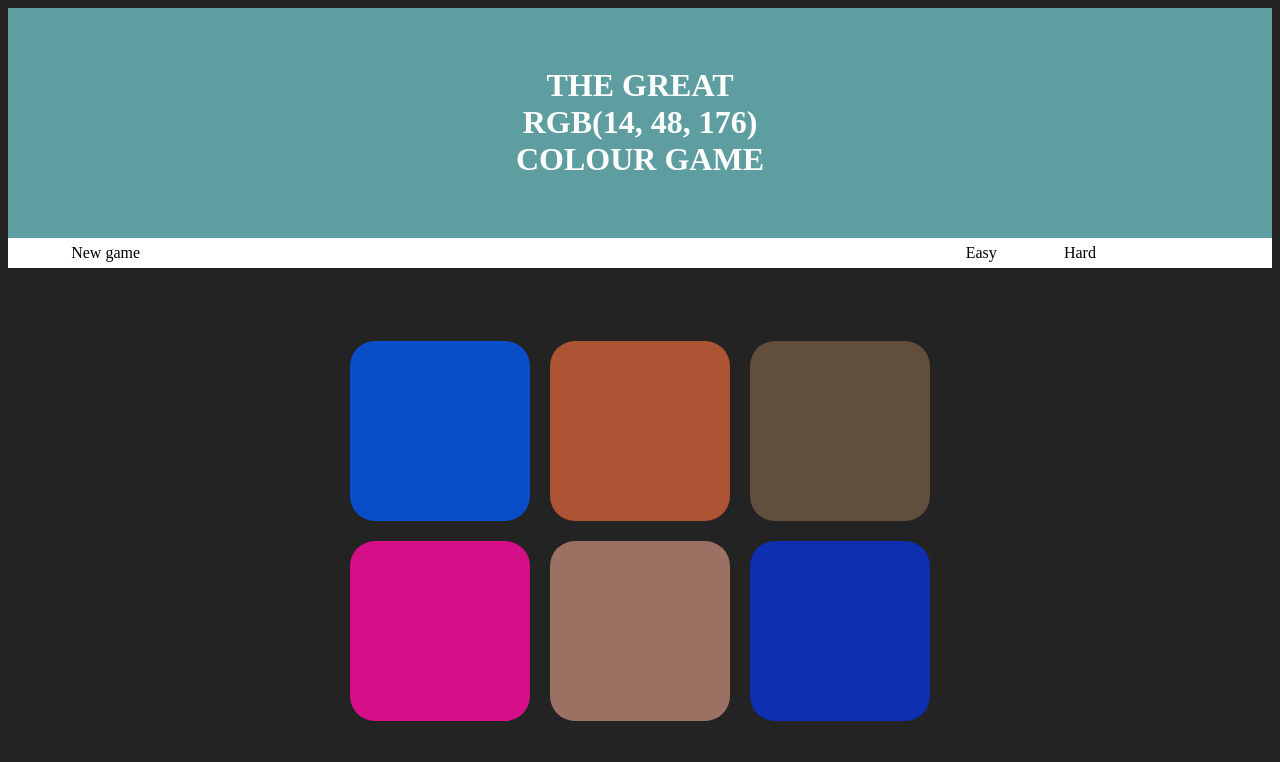
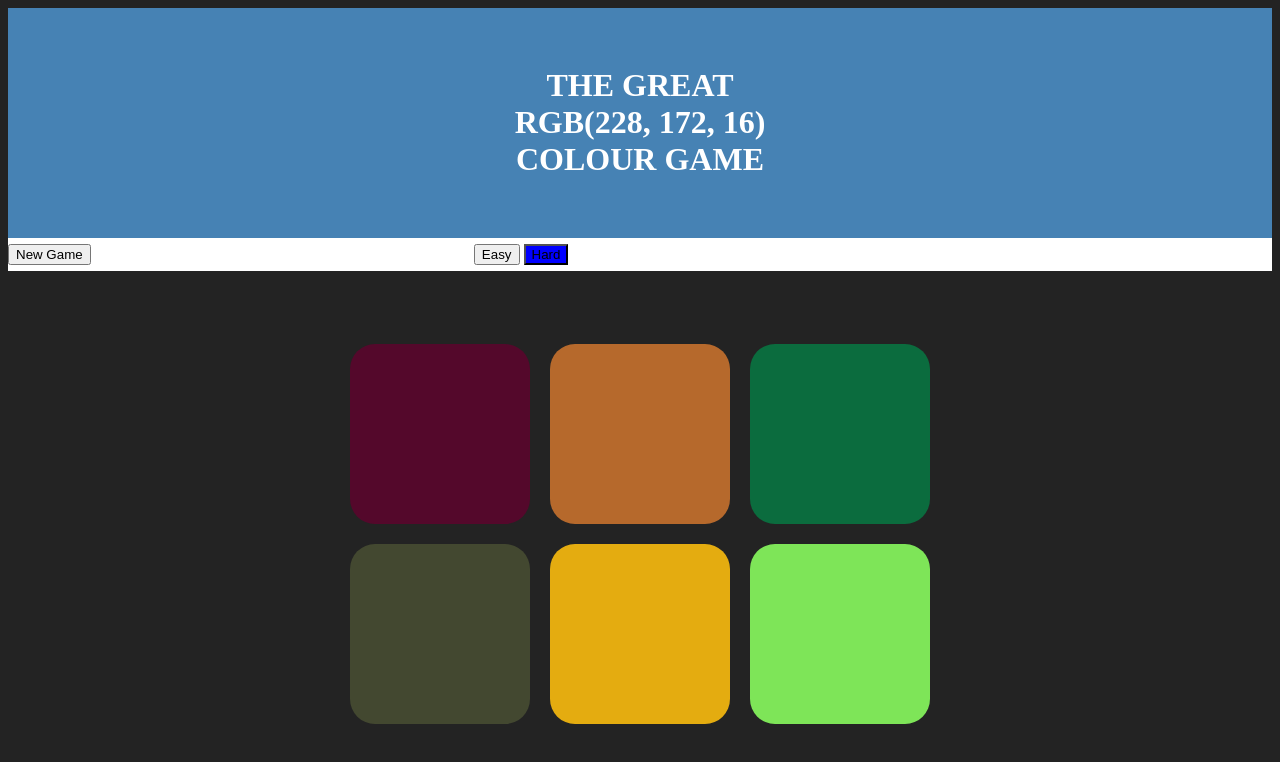
Before and after one commit to andrew-vicencio/WebDevBootcamp-Colour-Game, a plain HTML site: page index.html in a window 1280 px wide. Drawn offline with Linux system fonts and the light colour scheme.

Commit message:
Added reset game functionality. Refactored code slightly.

```diff
--- a/index.html
+++ b/index.html
@@ -7,25 +7,16 @@
 </head>
 <body>
 <div class="header">
-    <h1>
-        The Great <div class="colourDisplay">RGB</div> Colour Game
-    </h1>
+    <h1>The Great <div class="colourDisplay">RGB</div> Colour Game</h1>
 </div>
 <div class="bar">
-    <span class="new-game">
-        New game
-    </span>
+    <button id="reset">New Game</button>
 
-    <span class="message">
-    </span>
+    <span class="message"></span>
 
-    <span class="easy">
-        Easy
-    </span>
+    <button class='diff'>Easy</button>
 
-    <span class="hard">
-        Hard
-    </span>
+    <button class='diff selected'>Hard</button>
 </div>
 
 <div id="container">
--- a/script.js
+++ b/script.js
@@ -1,46 +1,85 @@
-function generate_colours() {
-    var squares_array = [6];
-    for (var i = 0; i < 6; i++){
-        squares_array[i] = generate_colour();
+diff = 6
+var colours = [];
+var chosen_colour;
+
+var squares = document.querySelectorAll('div.square');
+var colour_display = document.querySelector('div.colourDisplay');
+var header = document.querySelector('div.header');
+var message = document.querySelector('span.message');
+var resetBtn = document.querySelector("#reset");
+var difficulties = document.querySelectorAll('.diff');
+
+function init() {
+    for (var i = 0; i < difficulties.length; i++) {
+        difficulties[i].addEventListener("click", function () {
+            difficulties[0].classList.remove('selected');
+            difficulties[1].classList.remove('selected');
+            this.classList.add('selected');
+            this.textContent == "Easy" ? diff = 3 : diff = 6;
+            reset();
+        });
+    }
+
+    resetBtn.addEventListener("click", reset);
+
+    squares.forEach(function (elem, i) {
+        elem.addEventListener("click", function () {
+            curr = this.style.backgroundColor;
+            if (curr === chosen_colour) {
+                message.textContent = "Correct!";
+                winner();
+            } else {
+                message.textContent = "Wrong!";
+                this.style.backgroundColor = '#232323';
+            }
+        });
+    });
+
+    reset();
+}
+
+function generate_colours(x) {
+    var squares_array = [x];
+    for (var i = 0; i < x; i++) {
+        squares_array[i] = generate_random_colour();
     }
     return squares_array;
 }
 
-function generate_colour() {
-    return "rgb(" + Math.floor(Math.random() * 255 + 1) + ", "
-        + Math.floor(Math.random() * 255 + 1) + ", "
-        + Math.floor(Math.random() * 255 + 1) + ")";
+function generate_random_colour() {
+    return "rgb(" + Math.floor(Math.random() * 256) + ", "
+        + Math.floor(Math.random() * 256) + ", "
+        + Math.floor(Math.random() * 256) + ")";
 }
 
-var colours = generate_colours();
-
-squares = document.querySelectorAll('div.square');
-chosen_colour = colours[Math.floor(Math.random() * 6)];
-colour_display = document.querySelector('div.colourDisplay');
-colour_display.textContent = chosen_colour;
-header = document.querySelector('div.header');
-message = document.querySelector('span.message');
-
-squares.forEach( function(elem, i) {
-   elem.style.backgroundColor = colours[i];
-   elem.addEventListener("click", listener);
-});
-
-function listener(){
-    curr = this.style.backgroundColor;
-    if (curr === chosen_colour) {
-        message.textContent = "Correct!";
-        change_squares();
-    } else {
-        message.textContent = "Wrong!";
-        this.style.backgroundColor = '#232323';
-    }
+function pick_colour(colour_arr) {
+    return colour_arr[Math.floor(Math.random() * 6)];
 }
 
-function change_squares(){
-    squares.forEach(function(elem){
-       elem.style.backgroundColor = chosen_colour;
-       elem.removeEventListener("click", listener);
+function reset() {
+    colours = generate_colours(diff);
+    chosen_colour = pick_colour(colours)
+
+    colour_display.textContent = chosen_colour;
+    resetBtn.textContent = 'New Game';
+    message.textContent = '';
+
+    squares.forEach(function (elem, i) {
+        if (colours[i]) {
+            elem.style.backgroundColor = colours[i];
+            squares[i].style.display = "block";
+        } else {
+            squares[i].style.display = "none";
+        }
     });
+}
+
+function winner() {
+    squares.forEach(function (elem) {
+        elem.style.backgroundColor = chosen_colour;
+    });
+    resetBtn.textContent = "Play again?";
     header.style.backgroundColor = chosen_colour;
 }
+
+init();
--- a/style.css
+++ b/style.css
@@ -4,7 +4,7 @@ body {
 
 .header {
     padding: 3% 3%;
-    background-color: cadetblue;
+    background-color: steelblue;
 }
 
 h1 {
@@ -20,6 +20,7 @@ h1 {
     background-color: black;
     float: left;
     margin: 1.66%;
+    outline: none;
 }
 
 #container {
@@ -35,7 +36,7 @@ h1 {
     padding-bottom: 0.5%;
 }
 
-.new-game {
+.#reset {
     margin-left: 5%;
     margin-right: 25%;
 }
@@ -54,3 +55,7 @@ h1 {
     margin-left: 2.5%;
     margin-right: 10%;
 }
+
+.selected {
+    background-color: blue;
+}
```
